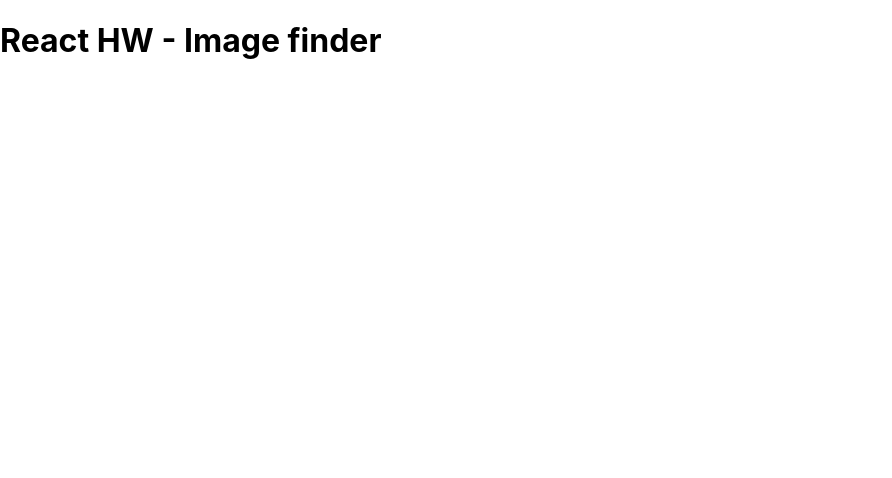
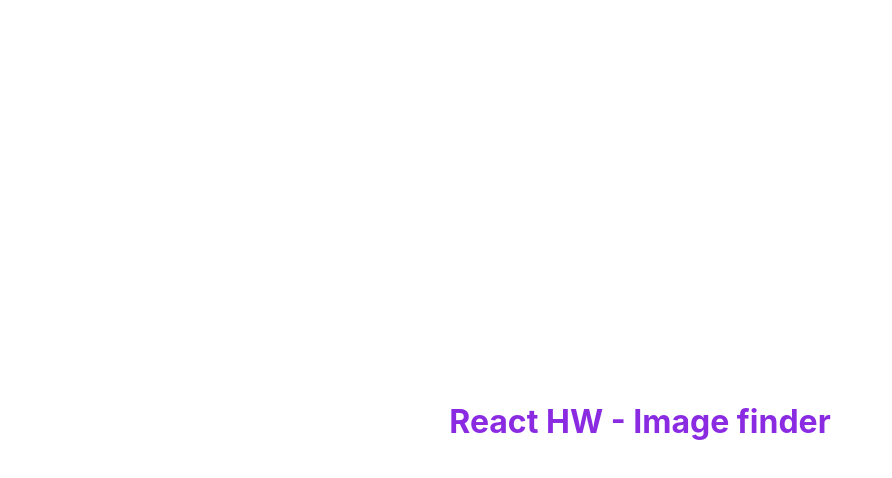
Before and after one commit to Schlenge/goit-react-hw-03-image-finder, a React (Create React App) app: page / in a window 1280 px wide. Shown: the top 478 px of the page, without its empty margins (0-892 px from the left). Built offline with nearby package versions, Linux system fonts and the light colour scheme.

Commit message:
commit 2 again

```diff
--- a/src/components/App.jsx
+++ b/src/components/App.jsx
@@ -3,7 +3,7 @@ import css from '../components/App.module.css';
 export const App = () => {
   return (
     <div>
-      <h1 className={CSS.title}>React HW - Image finder</h1>
+      <h1 className={css.title}>React HW - Image finder</h1>
     </div>
   );
 };
```
